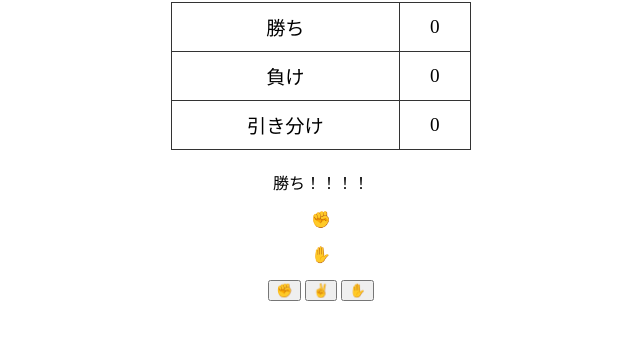
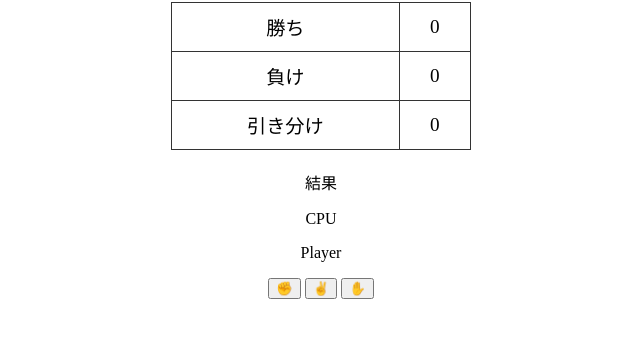
Before and after one commit to kentem-ko-kawaguchi/Janken, a website built with Vite: page index.html in a window 1280 px wide. Shown: the part 87-426 px from the top of the page, without its empty margins (319-959 px from the left). Built offline with nearby package versions, Linux system fonts and the light colour scheme.

Commit message:
コメント追加

```diff
--- a/index.html
+++ b/index.html
@@ -23,9 +23,9 @@
           <td id="draw">0</td>
         </tr>
       </table>
-      <p id="result"> 勝ち！！！！</p>
-      <p id="cpuHand">✊</p>
-      <p id="playerHand">✋</p>
+      <p id="result">結果</p>
+      <p id="cpuHand">CPU</p>
+      <p id="playerHand">Player</p>
       <button id="guu">✊</button>
       <button id="tyoki">✌</button>
       <button id="paa">✋</button>
--- a/src/Consts/consts.ts
+++ b/src/Consts/consts.ts
@@ -18,7 +18,7 @@ export class Consts {
   public static loseText: string = "負け";
   public static drawText: string = "引き分け";
 
-  // 結果マップ（インスタンスプロパティなので new Consts() が必要）
+  // 結果マップ
   public static resultMap: { [key: string]: number } = {
     [Consts.winText]: gameResult.win,
     [Consts.loseText]: gameResult.lose,
--- a/src/Consts/gameResult.ts
+++ b/src/Consts/gameResult.ts
@@ -1,3 +1,4 @@
+// 結果表用のIndex配列
 export enum gameResult {
   win = 0,
   lose = 1,
--- a/src/Consts/hands.ts
+++ b/src/Consts/hands.ts
@@ -1,3 +1,4 @@
+//Clickされたボタンのindexと手のimageを対応させる為のindex配列
 export enum hands {
   guu = 0,
   tyoki = 1,
--- a/src/controller.ts
+++ b/src/controller.ts
@@ -37,11 +37,4 @@ export class Controller {
       });
     });
   }
-
-  // test
-  public callRandomHand(element: HTMLElement) {
-    element.addEventListener("click", () => {
-      element.textContent = this.model.randomHand();
-    });
-  }
 }
--- a/src/view.ts
+++ b/src/view.ts
@@ -9,11 +9,14 @@ export class View {
   private playerHandDisplay: HTMLElement;
 
   constructor() {
+    //結果表の取得
     this.resultTable = [
       document.getElementById("win")!,
       document.getElementById("lose")!,
       document.getElementById("draw")!,
     ];
+
+    //
     this.resultDisplay = document.getElementById("result")!;
     this.cpuHandDisplay = document.getElementById("cpuHand")!;
     this.playerHandDisplay = document.getElementById("playerHand")!;
```
Also changed, not shown: src/model/model.test.ts (+0 -8 lines), src/model/model.ts (+2 -5 lines).
